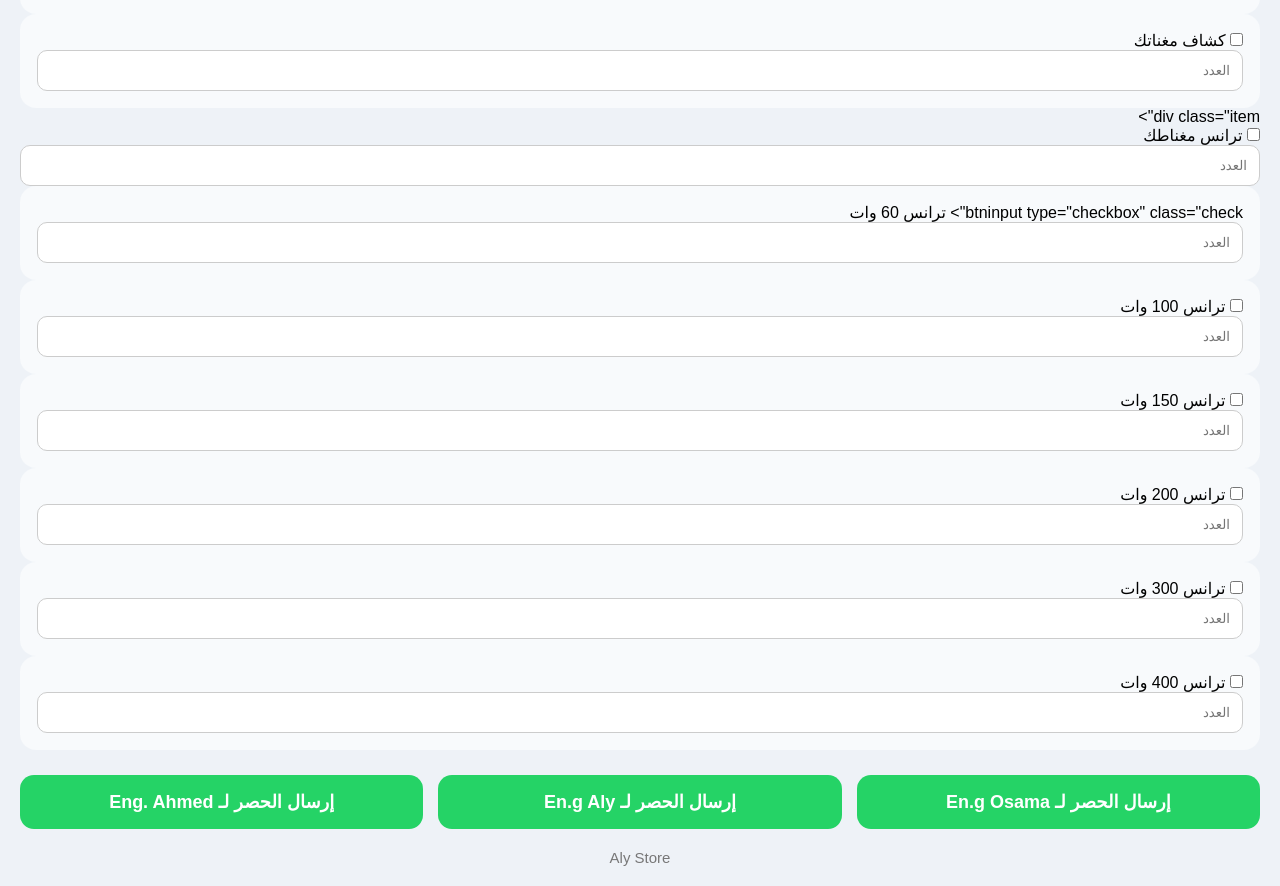
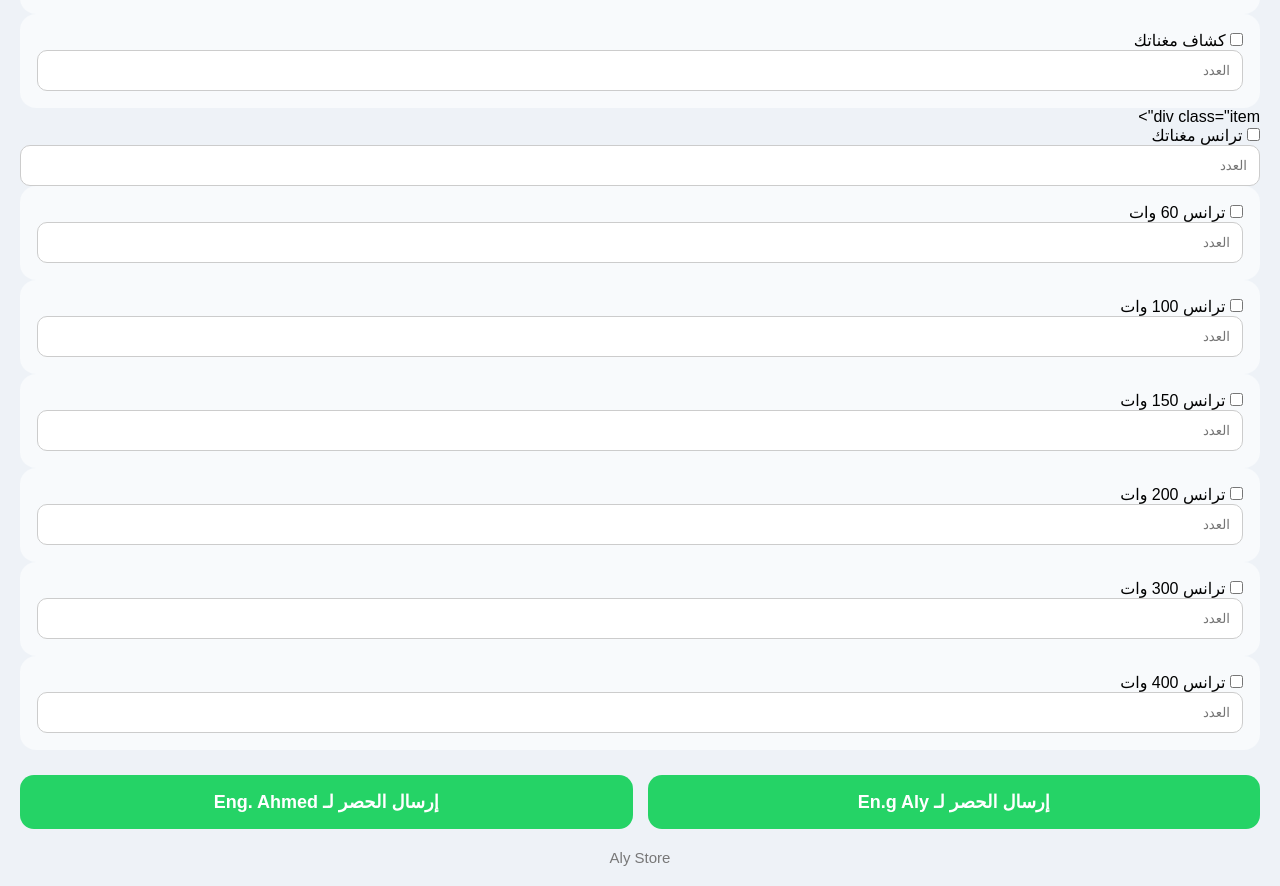
Before and after one commit to alijaber14/AR, a plain HTML site: page index.html in a window 1280 px wide. Shown: the part 6663-7549 px from the top of the page. Drawn offline with Linux system fonts and the light colour scheme.

Commit message:
Update index.html

```diff
--- a/index.html
+++ b/index.html
@@ -1023,14 +1023,14 @@ document.addEventListener("change", function(e){
 div class="item">
   <div class="item-right">
     <input type="checkbox" class="check">
-    <span>ترانس مغناطك</span>
+    <span>ترانس مغناتك</span>
   </div>
   <input type="number" class="qty" placeholder="العدد">
 </div>
 
 <div class="item">
   <div class="item-right">
- btninput type="checkbox" class="check">
+ <input type="checkbox" class="check">
     <span>ترانس 60 وات</span>
   </div>
   <input type="number" class="qty" placeholder="العدد">
@@ -1077,9 +1077,6 @@ div class="item">
 </div>
     <!-- أزرار الإرسال -->
     <div class="buttons">
-      <button class="send-btn" onclick="sendWhatsApp('201064580626')">
-        إرسال الحصر لـ En.g Osama
-      </button>
 
       <button class="send-btn" onclick="sendWhatsApp('201007343054')">
         إرسال الحصر لـ En.g Aly
```
